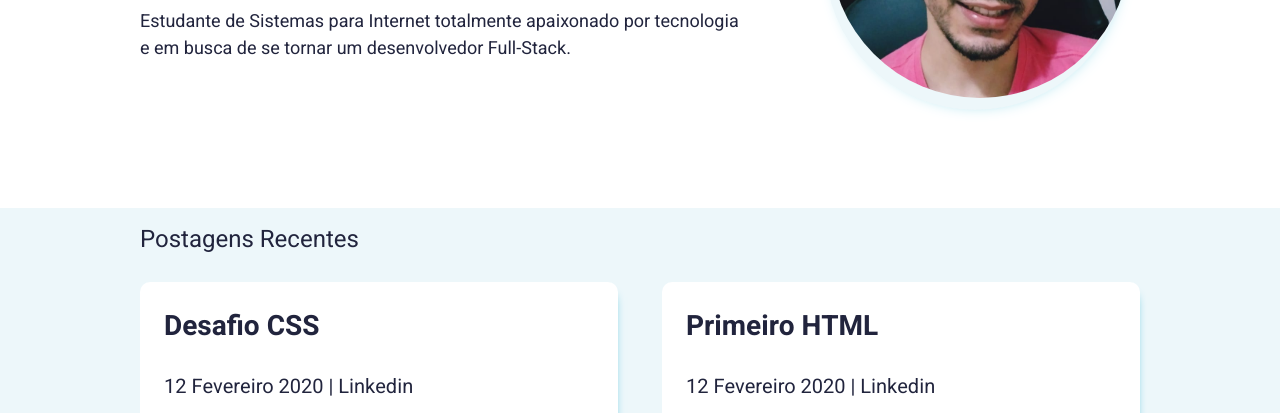
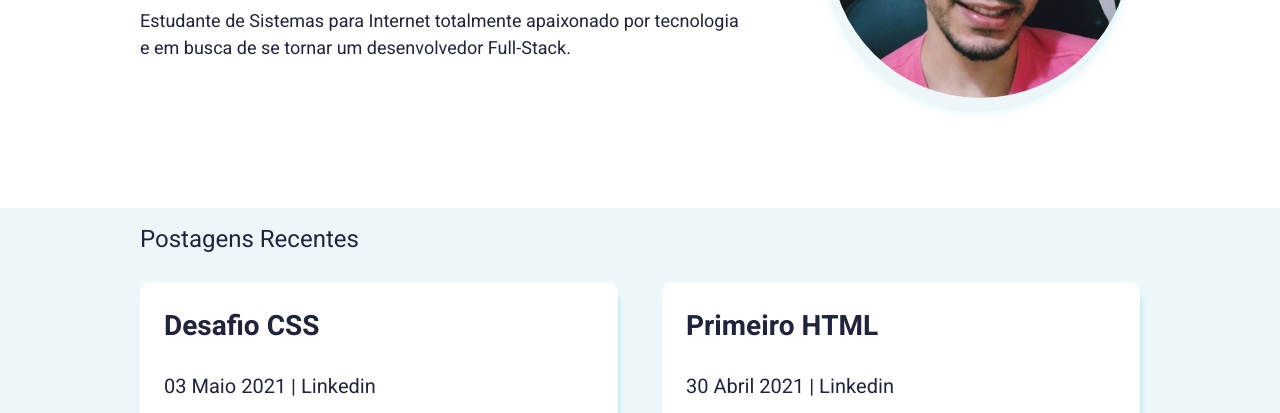
Before and after one commit to lucasDechenier/projeto_portfolio, a plain HTML site: page index.html in a window 1280 px wide. Shown: the part 339-752 px from the top of the page. Drawn offline with Linux system fonts and the light colour scheme.

Commit message:
Att Datas

```diff
--- a/index.html
+++ b/index.html
@@ -51,7 +51,7 @@
                     href="https://www.linkedin.com/posts/lucas-dechenier-14821a175_programaaexaeto-html-css-activity-6794953570773946368-Mgzt">
                     Desafio CSS
                 </a>
-                <p class="data">12 Fevereiro 2020 | Linkedin</p class="data">
+                <p class="data">03 Maio 2021 | Linkedin</p class="data">
                 <p>
                     💡 Apenas HTML e CSS. Para fixar bem os conceitos iniciais aprendidos sobre CSS, fiz um pequeno
                     projeto do zero. No design me inspirei em um modelo do Canva e fiz
@@ -62,7 +62,7 @@
                 <a class="transition_postagem" target="_blank"
                     href="https://www.linkedin.com/posts/lucas-dechenier-14821a175_programadores-programaaexaeto-html-activity-6793599338955214850-BWUI">
                     Primeiro HTML</a>
-                <p class="data">12 Fevereiro 2020 | Linkedin</p>
+                <p class="data">30 Abril 2021 | Linkedin</p>
                 <p>
                     Os primeiros códigos em HTML a gente nunca esquece, desafio feito para o curso do Programador
                     BR.
```
